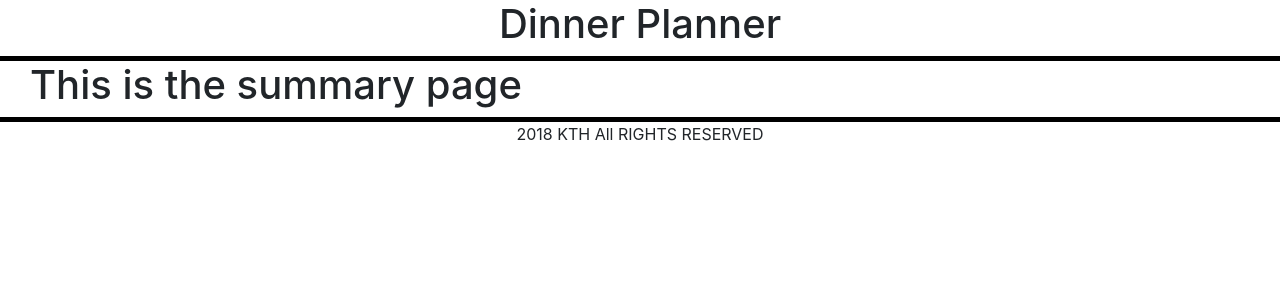
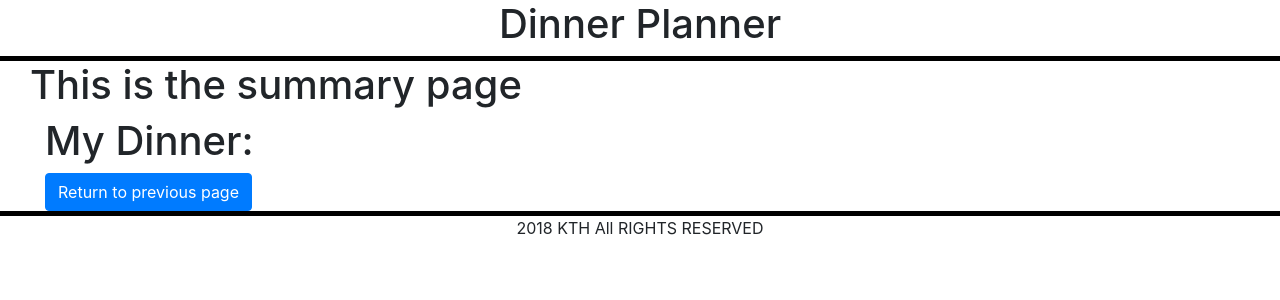
Before and after one commit to inzywong/DinnerPlanner-react, a React (Create React App) app: page /summary in a window 1280 px wide. Shown: the top 300 px of the page. Built offline with nearby package versions, Linux system fonts and the light colour scheme.

Commit message:
working on summary

```diff
--- a/src/Summary/Summary.js
+++ b/src/Summary/Summary.js
@@ -6,11 +6,26 @@ class Summary extends Component {
   render() {
     return (
       <div className="Summary">
+				<div className="container-fluid myPadding">
+					<h1>This is the summary page</h1>
+					<div className="row">
+            <div className="col-sm-12">
+              <div className="col-sm-9">
+                <h1>My Dinner:
+                	<span id="nGuests"></span>
+								</h1>
+              </div>
+              <div className="col-sm-3">
+								<Link to="./search">
+                	<button id ="return_to_previous_page_button" type="button" className="btn btn-primary">
+										<span className="glyphicon glyphicon-arrow-left"></span>Return to previous page
+									</button>
+								</Link>
+              </div>
 
-					<div className="container-fluid myPadding">
-							<h1>This is the summary page</h1>
-					</div>
-
+            </div>
+        	</div>
+				</div>
       </div>
     );
   }
--- a/src/data/DinnerModel.js
+++ b/src/data/DinnerModel.js
@@ -6,6 +6,7 @@ const DinnerModel = function () {
 
   let numberOfGuests = 4;
   let observers = [];
+  let menu = [];
 
   this.setNumberOfGuests = function (num) {
     numberOfGuests = num;
@@ -16,6 +17,22 @@ const DinnerModel = function () {
     return numberOfGuests;
   };
 
+  this.getMenu = function () {
+    return menu;
+  }
+
+  this.addDishToMenu = function (dish) {
+    if(!menu.some(d => d.id === dish.id)) {
+      menu.push(dish);
+      notifyObservers();
+    }
+  }
+
+  this.removeDishFromMenu = function (dishId) {
+    menu = menu.filter((x) => x.id !== dishId)
+    notifyObservers();
+  }
+
   // API Calls
 
   this.getAllDishes = function (type, filter) {
@@ -25,6 +42,14 @@ const DinnerModel = function () {
     return fetch(url, httpOptions)
       .then(processResponse)
       .catch(handleError)
+  }
+
+
+  this.getDish = function(id) {
+    const url = 'https://spoonacular-recipe-food-nutrition-v1.p.mashape.com/recipes/' + id + '/information';
+    return fetch(url, httpOptions)
+    .then(processResponse)
+    .catch(handleError);
   }
 
   // API Helper methods
```
